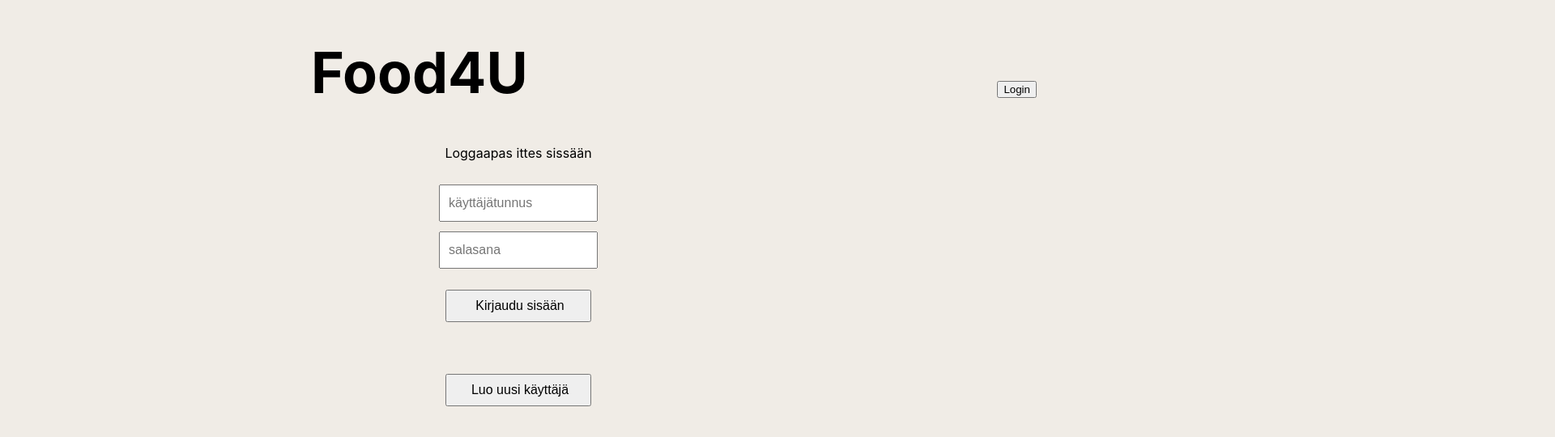
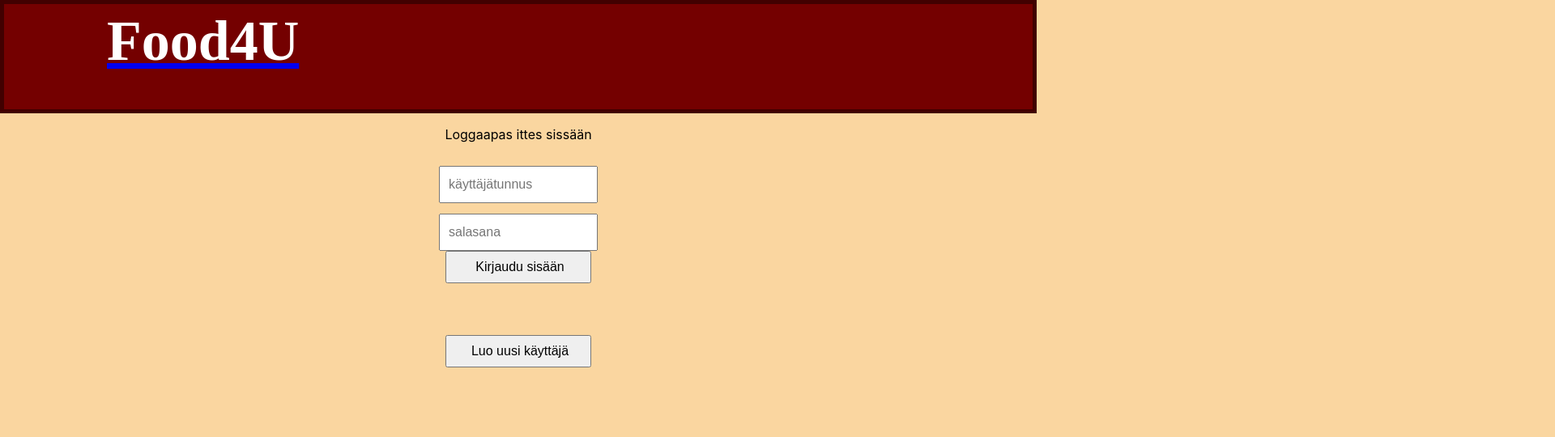
Before and after one commit to TVT21KMO-Group-IV/Legendary-IN00CT06-3001, a React (Create React App) app in the folder frontend/: page /Login in a window 1280 px wide. Shown: the top 540 px of the page at 81% size, 1920 px wide, since content can reach past the window. Built offline with nearby package versions, Linux system fonts and the light colour scheme.

Commit message:
navbar lisatty ja muuta tyylittelyä

```diff
--- a/frontend/src/App.css
+++ b/frontend/src/App.css
@@ -1,41 +1,30 @@
 body {
-  background-color: rgb(240, 236, 230);
+  background-color: rgb(250, 214, 160);
 }
 
 .App {
-  background-color: rgb(240, 236, 230);
-}
 
-.food4uTopic {
-  display: flex;
-  flex-direction: row;
-  margin-left: 30%;
-  justify-content: space-between;
-  text-align: center;
-  font-size: 70px;
-  border-bottom: thick;
-
-}
-.topicButton {
- margin-left: 10%;
 }
 
 .searchBar {
-  margin-left: 10%;
+  margin-left: 41%;
+  margin-top: 1%;
+  margin-bottom: 1%;
   height: 50px;
   width: 400px;
   font-size: 19px;
   text-align: center;
+  border: solid 2px rgb(116, 0, 0);
 }
 
 .restaurantImg {
   width: 150px;
   height: 150px;
+  border: solid 2px rgb(116, 0, 0);
+
 }
 
-.line {
-  border-bottom: 4px solid rgb(190, 187, 187);
-}
+
 
 .restaurantHome {
   display: flex;
@@ -44,7 +33,7 @@ body {
   font-size: 40px;
   margin-left: 10%;
   margin-right: 10%;
-  border-bottom: 4px solid rgb(190, 187, 187);
+  border-bottom: 4px solid rgb(116, 0, 0);
   padding-bottom: 1%;
   padding-top: 1%;
 }
@@ -59,14 +48,10 @@ body {
   height: 70px;
   width: 150px;
   font-size: 16px;
+  border: solid 2px rgb(116, 0, 0);
+
 }
-.paddingTop {
-  border-top: 4px solid rgb(235, 73, 73);
-  padding-top : 1%;
-}
-.marginTop {
-  margin-top: 2%;
-}
+
 .alignCenter {
   text-align: center;
 }
@@ -82,3 +67,51 @@ body {
 .padding5 {
   padding: 5%;
 }
+
+.barBackground{
+  background-color: rgb(116, 0, 0);
+  color: white;
+  height: 130px;
+  border: 5px solid rgb(65, 0, 0);
+}
+
+.barElements{
+  display: flex;
+  width: 500px;
+  margin-right: auto;
+  margin-left: 10%;
+  margin-top: 0.5%;
+
+}
+
+.logo{
+
+  margin-right: auto;
+  font-family: cursive;
+  font-size: 70px;
+  margin-top: auto;
+  color: white;
+  margin-bottom: auto;
+}
+
+.barButtons{
+  margin-left: 320%;
+  display: flex;
+  margin-top: 5%;
+  margin-bottom: auto;
+  font-size: 20px;
+  margin-right: auto;
+
+}
+
+.kirjBut{
+  font-size: 15px;
+  padding: 15px 17px;
+
+}
+
+.rekBut{
+  font-size: 15px;
+  padding: 15px 3px;
+  margin-left: 5%;
+}
--- a/frontend/src/App.js
+++ b/frontend/src/App.js
@@ -7,6 +7,8 @@ import { BrowserRouter, Routes, Route, Link } from 'react-router-dom'
 import RestaurantView from './components/RestaurantView';
 import Restaurantss from './components/Restaurantss';
 import Search from './components/Search';
+import NavBar from './components/NavBar';
+
 
 
 function App ()  {
@@ -30,8 +32,8 @@ const [searchRestaurant, setSearchRestaurant] = useState("");
 
 
     <BrowserRouter>
-    <div>
-      <h1 className="food4uTopic">Food4U<Link to="/Login" className='topicButton'><button>Login</button></Link></h1>
+      <NavBar />
+
 
       <Routes>
 
@@ -40,8 +42,6 @@ const [searchRestaurant, setSearchRestaurant] = useState("");
         <Route path="RegisterView" element={ <RegisterView /> } />
 
       </Routes>
-
-    </div>
     </BrowserRouter>
 
     </div>
--- /dev/null
+++ b/frontend/src/components/NavBar.js
@@ -0,0 +1,16 @@
+import React from 'react'
+import { Link } from 'react-router-dom'
+
+export default function NavBar() {
+  return (
+    <div className='barBackground'>
+        <div className='barElements'>
+            <Link to ="/"><h1 className='logo'>Food4U</h1></Link>
+                <div className='barButtons'>
+                    <Link to ="/Login"><button className='kirjBut'>Kirjaudu</button></Link>
+                    <Link to ="/Login"><button className='rekBut'>Rekisteröidy</button></Link>
+                </div>
+         </div>
+    </div>
+  )
+}
```
